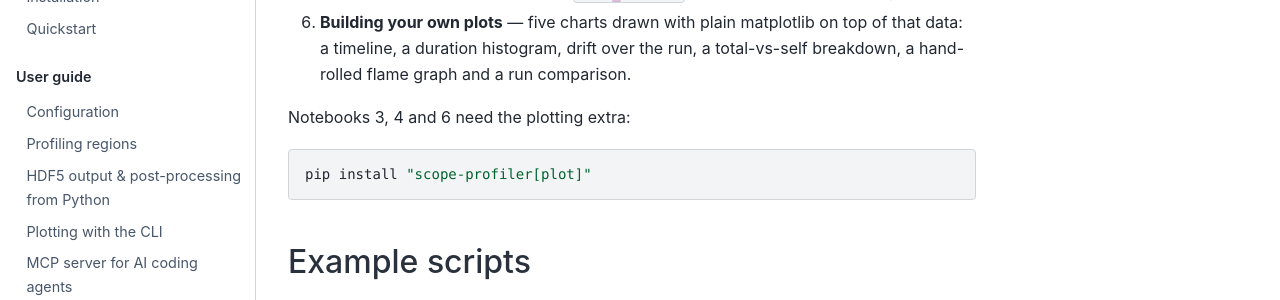
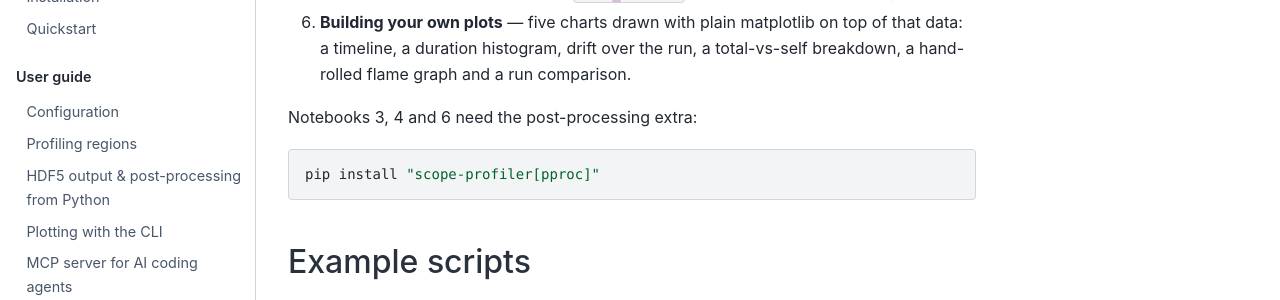
Before and after one commit to max-models/scope-profiler, a Sphinx documentation site: the page built from docs/source/tutorials.md, in a window 1280 px wide and 900 px high, scrolled down 505 px. Shown: the part 153-453 px from the top of the window. Built offline with Sphinx 7.4.7 and the Sphinx Book theme 1.1.4, drawn with Linux system fonts in a browser that asks for light colours.

Commit message:
plot --> pproc (#186)
* plot --> pproc

* bugfix

````diff
--- a/docs/source/tutorials.md
+++ b/docs/source/tutorials.md
@@ -32,10 +32,10 @@ in any order and in any environment.
 tutorials/*
 ```
 
-Notebooks 3, 4 and 6 need the plotting extra:
+Notebooks 3, 4 and 6 need the post-processing extra:
 
 ```bash
-pip install "scope-profiler[plot]"
+pip install "scope-profiler[pproc]"
 ```
 
 ## Example scripts
````
Also changed, not shown: docs/source/guide/mcp.md (+3 -3 lines), docs/source/installation.md (+1 -1 lines), pyproject.toml (+5 -3 lines), 1 other file.
